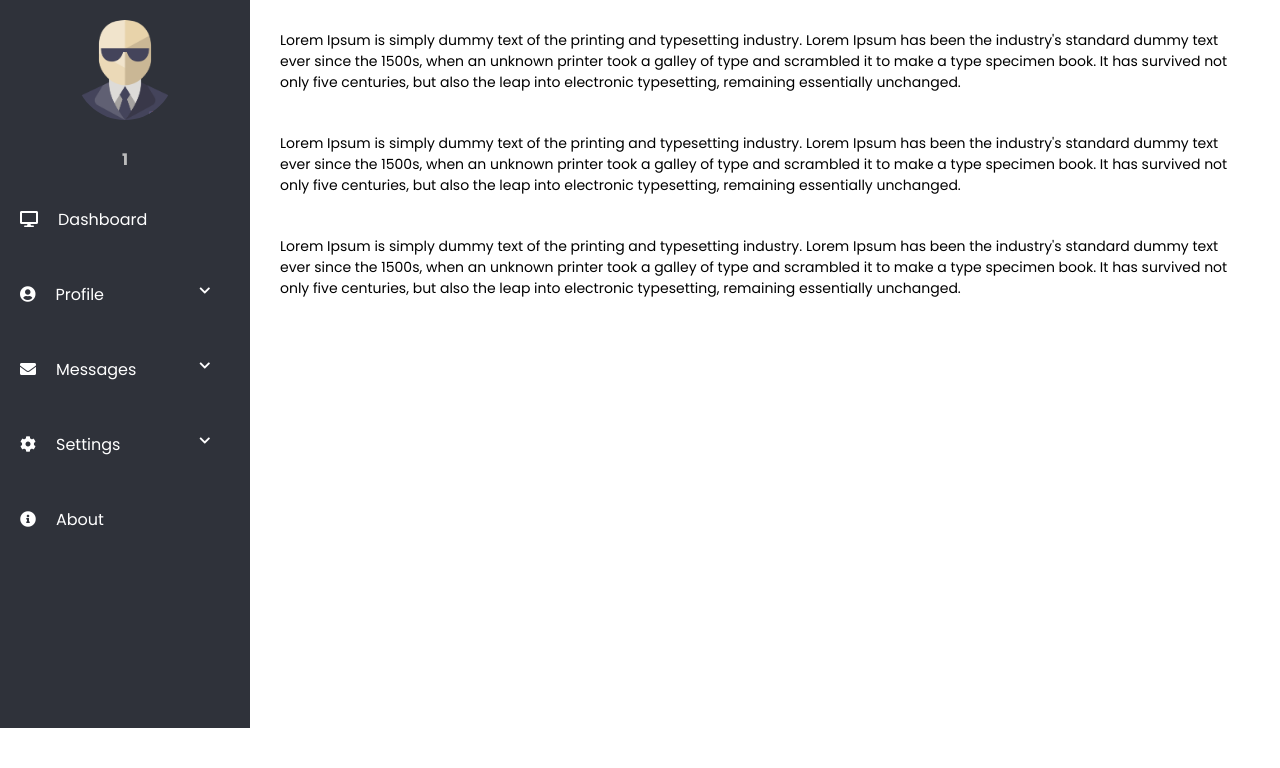
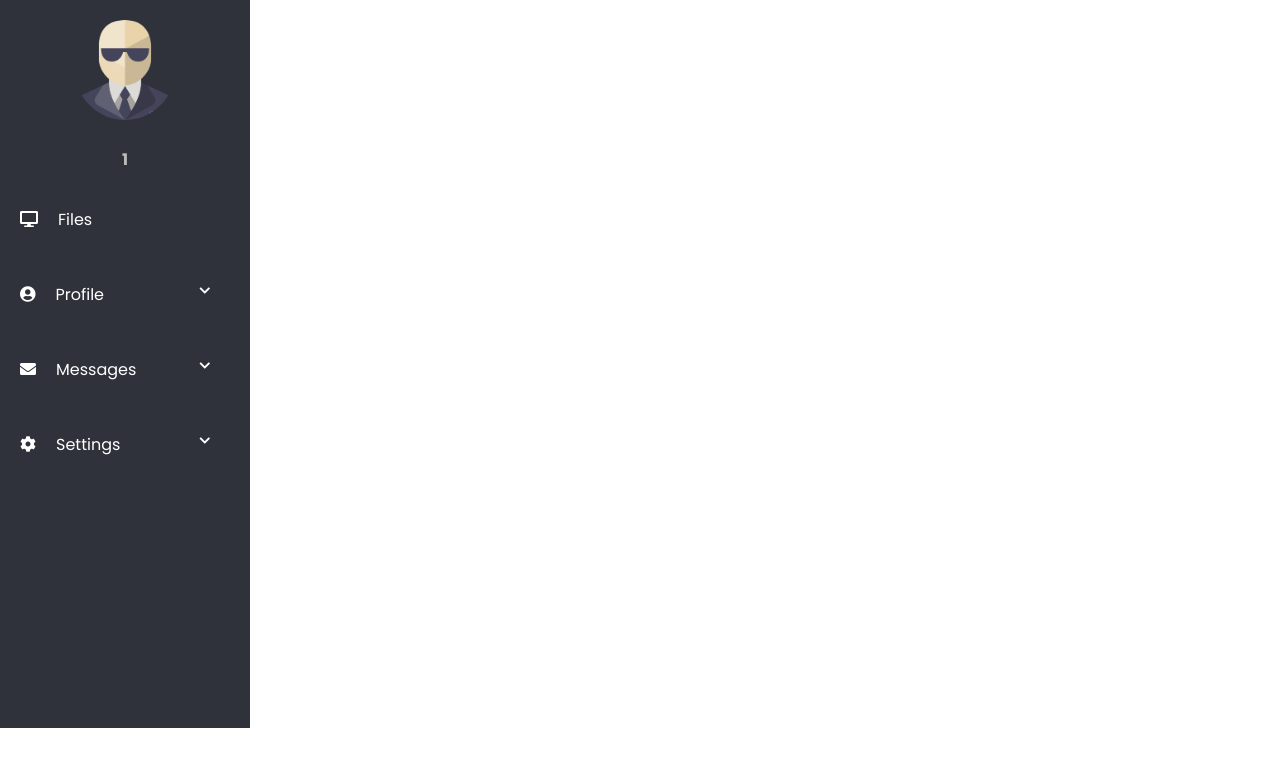
Before and after one commit to DaveFranco/CTRPG, a PHP site: page /dshbrd.php in a window 1280 px wide. Shown: the part 70-838 px from the top of the page. Run offline with PHP 8.4, Linux system fonts and the light colour scheme; the visitor is signed in with stand-in values (Sample User, id 1); some libraries are stand-ins or nearby versions.

Commit message:
Add files via upload
sessions variables limits. dashboard start.

```diff
--- a/sliding/dshbrd.php
+++ b/sliding/dshbrd.php
@@ -14,7 +14,7 @@
                     </center>
                     <li class="item">
                         <a href="#" class="menu-btn">
-                            <i class="fas fa-desktop"></i><span>Dashboard</span>
+                            <i class="fas fa-desktop"></i><span>Files</span>
                         </a>
                     </li>
                     <li class="item" id="profile">
@@ -22,8 +22,8 @@
                             <i class="fas fa-user-circle"></i><span>Profile <i class="fas fa-chevron-down drop-down"></i></span>
                         </a>
                         <div class="sub-menu">
-                            <a href="#"><i class="fas fa-image"></i><span>Picture</span></a>
-                            <a href="#"><i class="fas fa-address-card"></i><span>Info</span></a>
+                            <a href="#"><i class="fas fa-image"></i><span>Username</span></a>
+                            <a href="#"><i class="fas fa-address-card"  ></i><span>Email</span></a>
                         </div>
                     </li>
                     <li class="item" id="messages">
@@ -33,7 +33,7 @@
                         <div class="sub-menu">
                             <a href="#"><i class="fas fa-envelope"></i><span>New</span></a>
                             <a href="#"><i class="fas fa-envelope-square"></i><span>Sent</span></a>
-                            <a href="#"><i class="fas fa-exclamation-circle"></i><span>Spam</span></a>
+                            <a href="#"><i class="fas fa-exclamation-circle"></i><span>Grants</span></a>
                         </div>
                     </li>
                     <li class="item" id="settings">
@@ -45,37 +45,35 @@
                             <a href="#"><i class="fas fa-language"></i><span>Language</span></a>
                         </div>
                     </li>
+                    <!--
                     <li class="item">
                         <a href="#" class="menu-btn">
                             <i class="fas fa-info-circle"></i><span>About</span>
                         </a>
                     </li>
+                    -->
                 </div>
             </div>
             <!--sidebar end-->
             <!--main container start-->
             <div class="main-container">
                 <div class="card">
-                    <p>Lorem Ipsum is simply dummy text of the printing and typesetting industry. Lorem Ipsum has been the industry's standard dummy text ever since the 1500s, when an unknown printer took a galley of type and scrambled it to make a type specimen book. It has survived not only five centuries, but also the leap into electronic typesetting, remaining essentially unchanged.</p>
+
                 </div>
+                <!--
                 <div class="card">
                     <p>Lorem Ipsum is simply dummy text of the printing and typesetting industry. Lorem Ipsum has been the industry's standard dummy text ever since the 1500s, when an unknown printer took a galley of type and scrambled it to make a type specimen book. It has survived not only five centuries, but also the leap into electronic typesetting, remaining essentially unchanged.</p>
                 </div>
                 <div class="card">
                     <p>Lorem Ipsum is simply dummy text of the printing and typesetting industry. Lorem Ipsum has been the industry's standard dummy text ever since the 1500s, when an unknown printer took a galley of type and scrambled it to make a type specimen book. It has survived not only five centuries, but also the leap into electronic typesetting, remaining essentially unchanged.</p>
                 </div>
+                -->
             </div>
             <!--main container end-->
         </div>
         <!--wrapper end-->
 
-        <script type="text/javascript">
-        $(document).ready(function(){
-            $(".sidebar-btn").click(function(){
-                $(".wrapper").toggleClass("collapse");
-            });
-        });
-        </script>
+        <!--this is where the script is supposed to go-->
 
     </body>
 </html>
--- a/sliding/header.php
+++ b/sliding/header.php
@@ -1,5 +1,13 @@
 <?php
     session_start();
+    if(!isset($_SESSION['accgrant'])){
+      header("Location: index.php?error=accdenied");
+      exit();
+    }
+    else if(!$_SESSION['accgrant'] == true){
+      header("Location: index.php?error=accdenied");
+      exit();
+    }
 ?>
 
 <!DOCTYPE html>
@@ -10,6 +18,7 @@
         <link rel="stylesheet" href="instyle.css">
         <link rel="stylesheet" href="https://cdnjs.cloudflare.com/ajax/libs/font-awesome/5.12.0-2/css/all.min.css">
         <script src="https://cdnjs.cloudflare.com/ajax/libs/jquery/3.5.1/jquery.min.js" charset="utf-8"></script>
+        <script src="toggle.js"></script>
     </head>
     <body>
 
--- a/sliding/rndmshite.txt
+++ b/sliding/rndmshite.txt
@@ -20,3 +20,9 @@
         ?>
     </div>
     <main>
+
+
+
+    <?php
+                    echo "<iframe src=\"files/AnimalFarm.pdf\" width=\"100%\" style=\"height:100%\"></iframe>";
+                ?>
--- /dev/null
+++ b/sliding/toggle.js
@@ -0,0 +1,18 @@
+$(document).ready(function()
+{
+    $(".sidebar-btn").click(function()
+    {
+        $(".wrapper").toggleClass("collapse");
+    });
+});
+
+
+
+/*$(document).ready(function()
+{
+    $(".item").click(function()
+    {
+          $(this).toggleClass("sub-menu");
+    });
+});
+*/
```
Also changed, not shown: sliding/includes/info.display.php (+9 -0 lines), sliding/includes/login.inc.php (+1 -6 lines), 1 other file.
